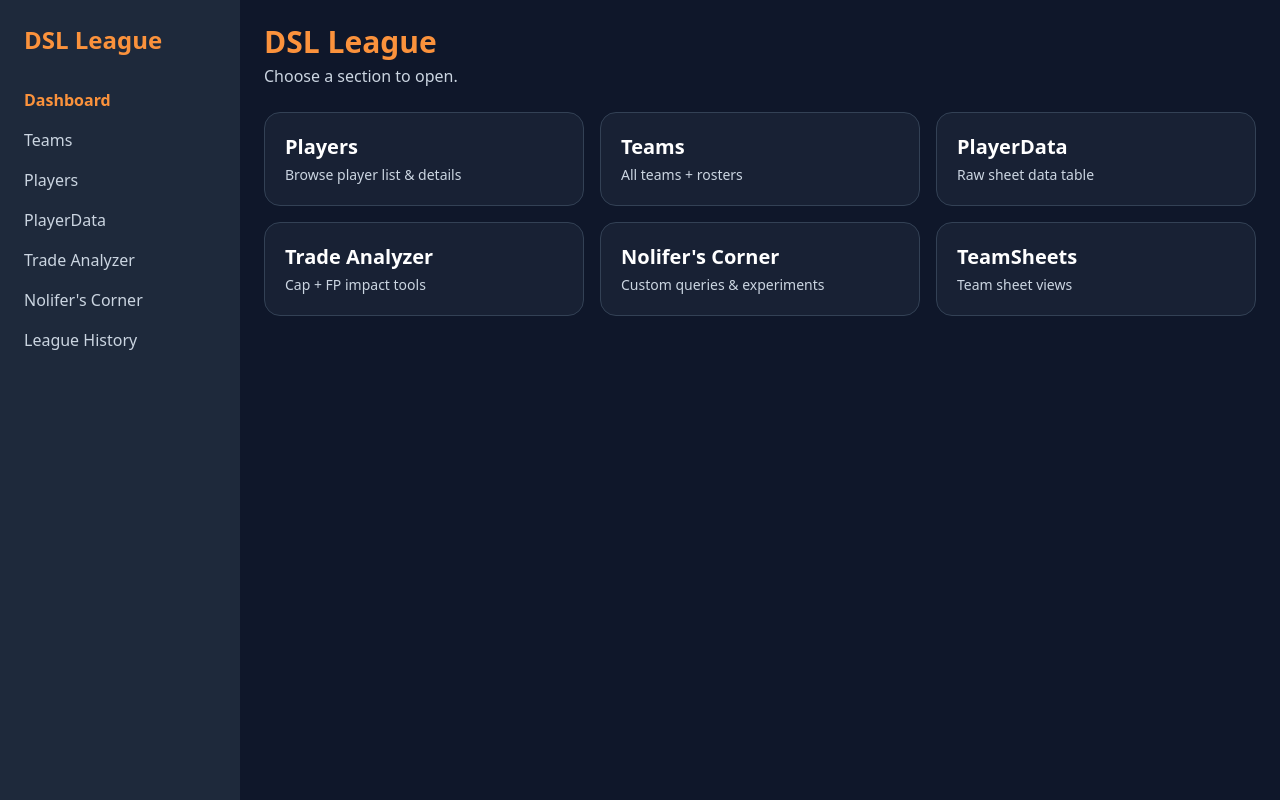
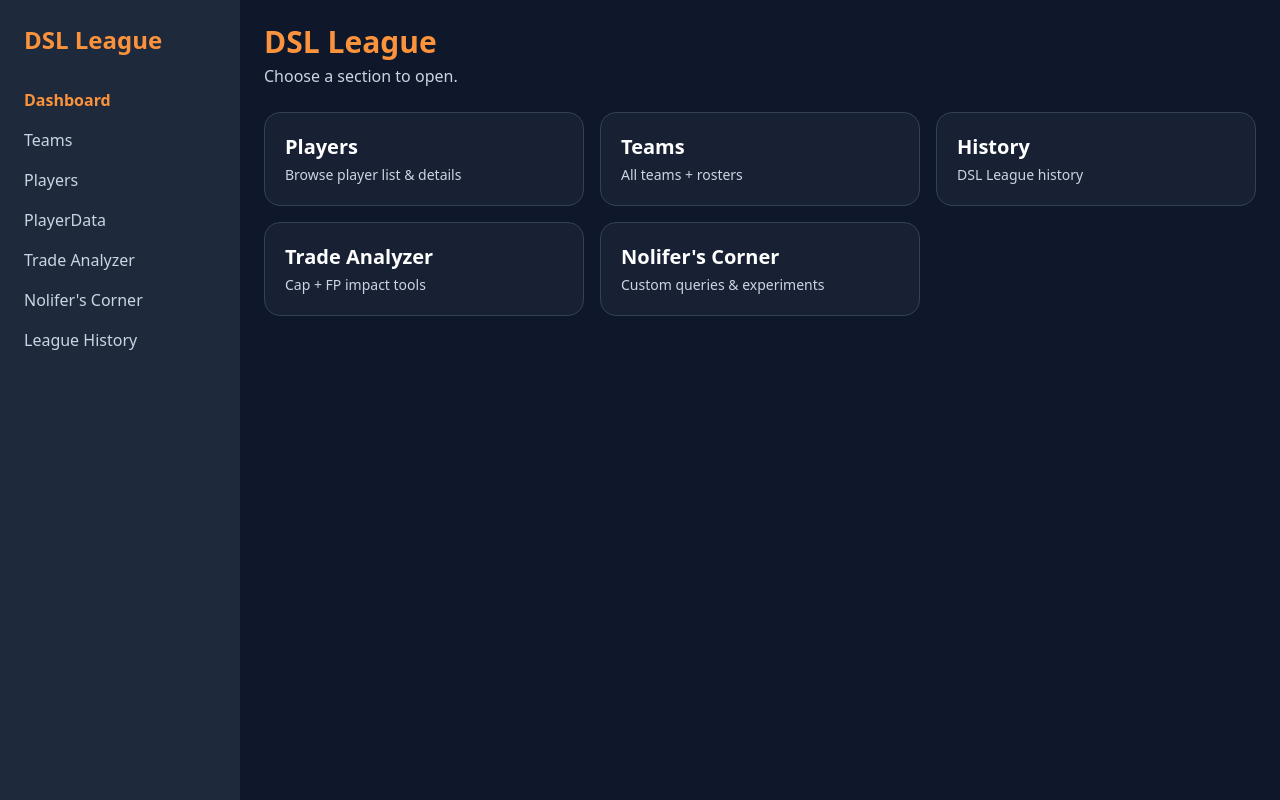
Before and after one commit to dudensen/dsl-league-site, a React (Vite) app: page / in a window 1280 px wide. Built offline with nearby package versions, Linux system fonts and the light colour scheme; no server answers.

Commit message:
added History button on dashboard

```diff
--- a/src/pages/Dashboard.jsx
+++ b/src/pages/Dashboard.jsx
@@ -3,10 +3,9 @@ import { NavLink } from "react-router-dom"
 const tiles = [
   { to: "/players", label: "Players", desc: "Browse player list & details" },
   { to: "/teams", label: "Teams", desc: "All teams + rosters" },
-  { to: "/playerdata", label: "PlayerData", desc: "Raw sheet data table" },
+  { to: "/history", label: "History", desc: "DSL League history" },
   { to: "/tradeanalyzer", label: "Trade Analyzer", desc: "Cap + FP impact tools" },
   { to: "/querybox", label: "Nolifer's Corner", desc: "Custom queries & experiments" },
-  { to: "/teamsheets", label: "TeamSheets", desc: "Team sheet views" },
 ]
 
 export default function Dashboard() {
```
